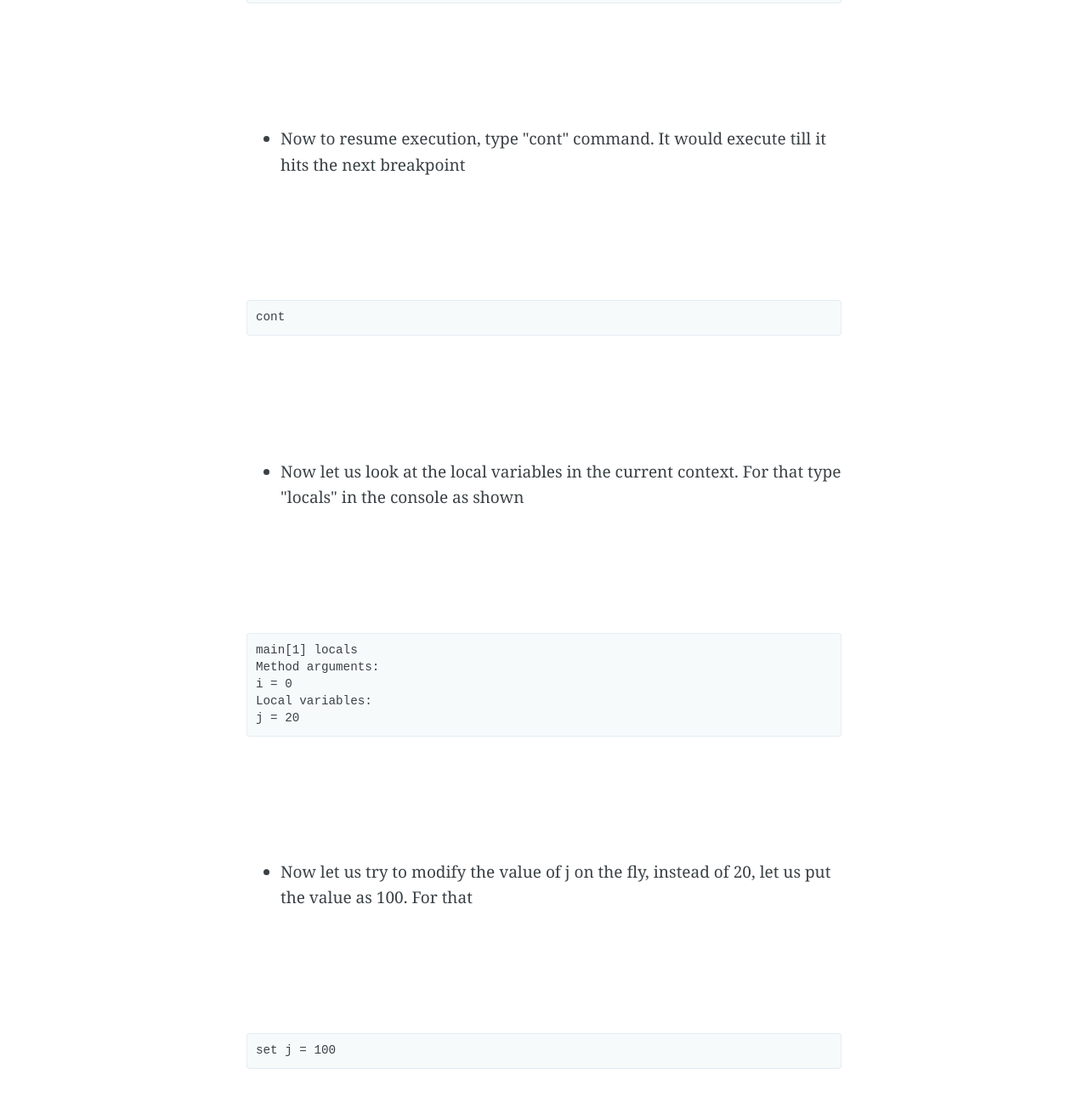
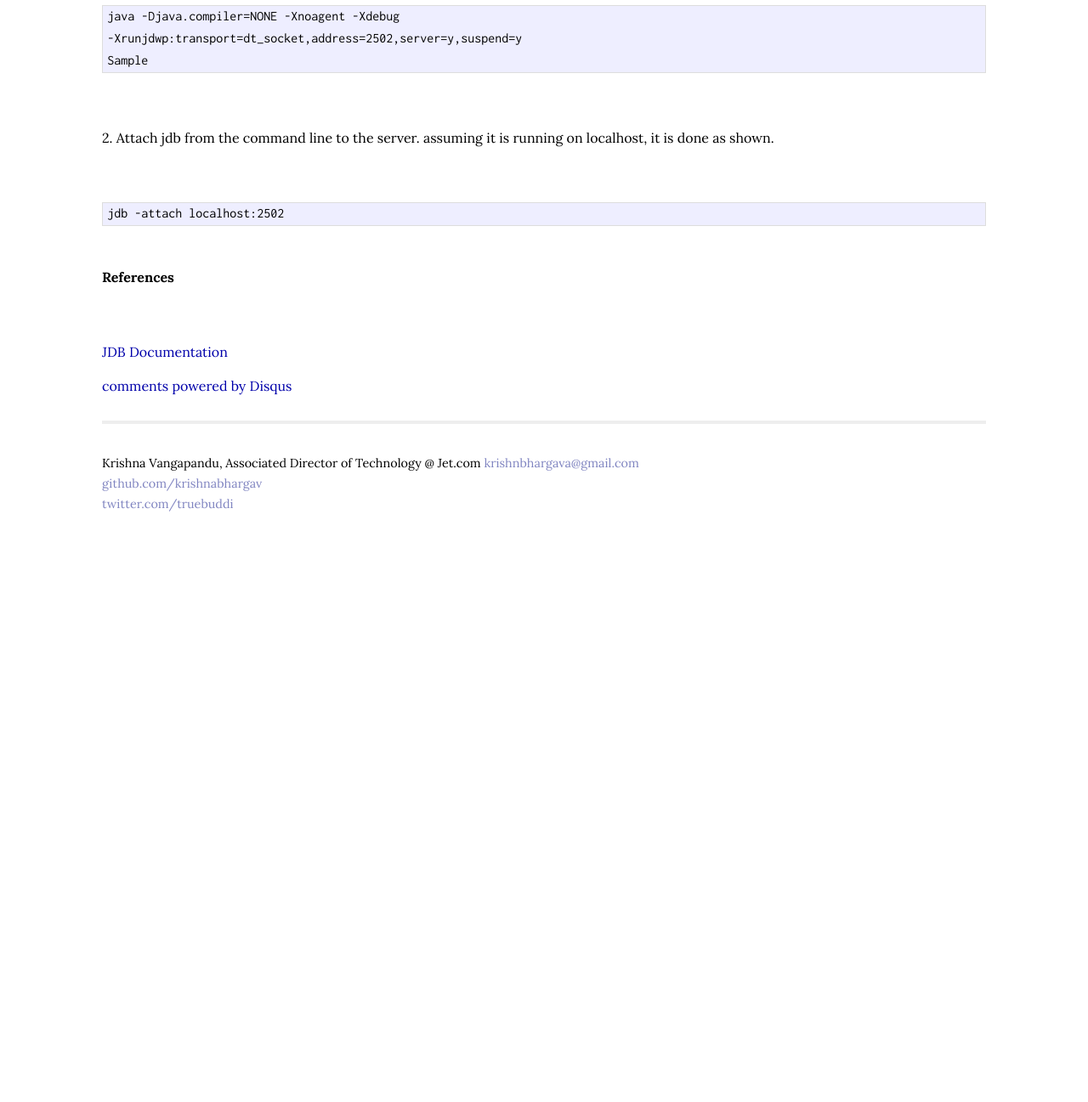
Before and after one commit to krishnabhargav/krishnabhargav.github.com, a Jekyll site: the page built from _posts/2008-11-24-Debugging---Using-the-Java-Debugger-(jdb).html, in a window 1280 px wide and 1400 px high, scrolled down 6003 px. Shown: the top 1297 px of the window at 85% size. Built offline with Jekyll 4.4.1, drawn with Linux system fonts in a browser that asks for light colours; Markdown is read by kramdown in place of the engine named in the settings; comment, search, counter and statistics services are not loaded; after the commit the page ends 6633 px from its top, so only the background shows below that; some of the changed text lies outside the part shown.

Commit message:
trying to cmeik layout

```diff
--- a/_layouts/default.html
+++ b/_layouts/default.html
@@ -1,23 +1,56 @@
 <!DOCTYPE html>
 <html>
-<head>
-    <meta http-equiv="Content-Type" content="text/html; charset=UTF-8" />
-    <meta http-equiv="X-UA-Compatible" content="IE=edge,chrome=1" />
+    <head>
+        <meta charset="utf-8">
+        <meta http-equiv="X-UA-Compatible" content="IE=edge,chrome=1">
+        <title>{{ page.title }}</title>
+        <meta name="viewport" content="width=device-width">
 
-    <title>{{ site.name }} - {{ site.description }}</title>
-    <meta name="description" content="{{ site.meta_description}}" />
+        <!-- syntax highlighting CSS -->
+        <link rel="stylesheet" href="/css/syntax.css">
 
-    <meta name="HandheldFriendly" content="True" />
-    <meta name="MobileOptimized" content="320" />
-    <meta name="viewport" content="width=device-width, initial-scale=1.0" />
+        <!-- Custom CSS -->
+        <link rel="stylesheet" href="/css/main.css">
 
-    <link rel="stylesheet" type="text/css" href="/assets/css/normalize.css" />
-    <link rel="stylesheet" type="text/css" href="/assets/css/screen.css" />
-    <link rel="stylesheet" type="text/css" href="//fonts.googleapis.com/css?family=Noto+Serif:400,700,400italic|Open+Sans:700,400" />
-    <!-- This is for syntax highlight -->
-    <link rel="stylesheet" type="text/css" href="/assets/css/syntax.css">
-    <!-- Customisation  -->
-    <link rel="stylesheet" type="text/css" href="/assets/css/main.css" />
+        <script type="text/x-mathjax-config">
+        MathJax.Hub.Config({tex2jax: {inlineMath: [['$','$'], ['\\(','\\)']]}});
+        </script>
+
+        <script type="text/javascript"
+                src="//cdn.mathjax.org/mathjax/latest/MathJax.js?config=TeX-AMS-MML_HTMLorMML">
+        </script>
+
+        <link rel="alternate" type="application/rss+xml" title="{{ site.name }}" href="{{ site.url }}/feed.xml">
+        <link href='https://fonts.googleapis.com/css?family=Inconsolata:400,700' rel='stylesheet' type='text/css'>
+        <link href='https://fonts.googleapis.com/css?family=Lora:400,700,400italic,700italic' rel='stylesheet' type='text/css'>
+    </head>
+    <body>
+
+        <div class="container">
+          <div class="site">
+            <div class="header">
+              <h1 class="title"><a href="/">{{ site.name }}</a></h1>
+              <a class="extra" href="/">home</a>
+              <a class="extra" href="http://github.com/krishnabhargav">code</a>
+              <a class="extra" href="/cv.pdf">curriculum vitae</a>
+            </div>
+
+                {{ content }}
+
+            <div class="footer">
+              <div class="contact">
+                <div class="bio">
+                  <p>
+                    Krishna Vangapandu, Associated Director of Technology @ Jet.com
+                    <a href="mailto:krishnbhargava@gmail.com">krishnbhargava@gmail.com</a><br />
+                    <a href="http://github.com/krishnabhargav/">github.com/krishnabhargav</a><br />
+                    <a href="http://twitter.com/truebuddi/">twitter.com/truebuddi</a><br />
+                    </p>
+                </div>
+              </div>
+            </div>
+          </div>
+        </div> <!-- /container -->
 
 	<script>
 	  (function(i,s,o,g,r,a,m){i['GoogleAnalyticsObject']=r;i[r]=i[r]||function(){
@@ -29,38 +62,6 @@
 	  ga('send', 'pageview');
 
 	</script>
-</head>
-<body class="home-template">
 
-
-    {{ content }}
-
-    <footer class="site-footer">
-        <a class="subscribe icon-feed" href="{{ site.baseurl }}rss.xml"><span class="tooltip">Subscribe!</span></a>
-        <div class="inner">
-             <section class="copyright">All content copyright <a href="{{ site.baseurl }}">{{ site.name }}</a> &copy; {{date format="YYYY"}} &bull; All rights reserved.</section>
-             <section class="poweredby">Made with Jekyll using <a href="http://github.com/rosario/kasper">Kasper theme</a></section>
-        </div>
-    </footer>
-
-
-    <script type="text/javascript" src="/assets/js/jquery-1.10.2.min.js"></script>
-    <script type="text/javascript" src="/assets/js/jquery.fitvids.js"></script>
-    <script type="text/javascript" src="/assets/js/index.js"></script>
-
-    <!-- Google Analytics Tracking code -->
-    <script type="text/javascript">
-
-      var _gaq = _gaq || [];
-      _gaq.push(['_setAccount', 'UA-XXXXXXXX-X']);
-      _gaq.push(['_trackPageview']);
-
-      (function() {
-        var ga = document.createElement('script'); ga.type = 'text/javascript'; ga.async = true;
-        ga.src = ('https:' == document.location.protocol ? 'https://ssl' : 'http://www') + '.google-analytics.com/ga.js';
-        var s = document.getElementsByTagName('script')[0]; s.parentNode.insertBefore(ga, s);
-      })();
-
-    </script>
 </body>
 </html>
--- a/_layouts/post.html
+++ b/_layouts/post.html
@@ -1,101 +1,22 @@
 ---
 layout: default
-disqus: false
-archive: false
 ---
+<h2>{{ page.title }}</h2>
+<p class="meta">{{ page.date | date_to_string }}</p>
 
-<main class="content" role="main">
+<div id="post">
+{{ content }}
+</div>
 
-    <article class="post">
-        <header class="post-header">
-            <a id="blog-logo" href="{{site.baseurl}}">
-                {% if site.logo %}
-                    <img src="{{site.logo}}" alt="{{ site.name }}" />
-                {% else %}
-                    <span class="blog-title">{{ site.name }}</span>
-                {%endif%}
-            </a>
-        </header>
-
-        <span class="post-meta">
-        	<time datetime="{{ page.date | date:"%Y-%m-%d" }}">{{ page.date | date_to_string }}</time>
-        	{% if page.categories %}
-        		on
-	        	{% for category in page.categories %}
-	        	    {{category}}
-	        	{% endfor %}
-	        {% endif %}
-       	</span>
-
-        <h1 class="post-title">{{ page.title }}</h1>
-
-        <section class="post-content">
-            {{content}}
-        </section>
-
-        {% if page.archive %}
-        <section class="archive">
-        	<h5>Archive</h5>
-    		<ul>
-    			{% for post in site.posts %}
-    				<li><span>{{ post.date | date_to_string }}</span>  <a href="{{ post.url }}">{{ post.title }}</a></li>
-    			{% endfor %}
-    		</ul>
-        </section>
-        {% endif %}
-
-        <footer class="post-footer">
-        	<!-- If we want to display author's name and bio -->
-            {% if site.author %}
-                <section class="author">
-                	<header> <a href="{{ site.baseurl }}"> <img class="profile" src="/assets/images/profile.png" alt="Author's profile picture"></a></header>
-                	<article>
-                		<!-- Author Name -->
-                    	<h4> {{ site.author }} </h4>
-                    	<!-- Author Bio -->
-                    	<p>
-                    		Here goes the author description. You might want to place some links too in here
-                    	</p>
-                    </article>
-                </section>
-            {% endif %}
-
-            <section class="share">
-                <h4>Share this post</h4>
-                <a class="icon-twitter" href="http://twitter.com/share?text={{page.title}}&amp;url={{site.url}}{{ page.url }}"
-                    onclick="window.open(this.href, 'twitter-share', 'width=550,height=235');return false;">
-                    <span class="hidden">Twitter</span>
-                </a>
-                <a class="icon-facebook" href="https://www.facebook.com/sharer/sharer.php?u={{site.url}}{{page.url}}"
-                    onclick="window.open(this.href, 'facebook-share','width=580,height=296');return false;">
-                    <span class="hidden">Facebook</span>
-                </a>
-                <a class="icon-google-plus" href="https://plus.google.com/share?url={{site.url}}{{page.url}}"
-                   onclick="window.open(this.href, 'google-plus-share', 'width=490,height=530');return false;">
-                    <span class="hidden">Google+</span>
-                </a>
-            </section>
-
-            {% if page.disqus %}
-            <section class="disqus">
 <div id="disqus_thread"></div>
 <script type="text/javascript">
+    var disqus_shortname = '';
 
-            	    var disqus_shortname = '';
-            		var disqus_developer = 0; // developer mode is on
     (function() {
         var dsq = document.createElement('script'); dsq.type = 'text/javascript'; dsq.async = true;
-            	        dsq.src = 'http://' + disqus_shortname + '.disqus.com/embed.js';
+        dsq.src = '//' + disqus_shortname + '.disqus.com/embed.js';
         (document.getElementsByTagName('head')[0] || document.getElementsByTagName('body')[0]).appendChild(dsq);
     })();
 </script>
 <noscript>Please enable JavaScript to view the <a href="http://disqus.com/?ref_noscript">comments powered by Disqus.</a></noscript>
 <a href="http://disqus.com" class="dsq-brlink">comments powered by <span class="logo-disqus">Disqus</span></a>
-            </section>
-            {% endif %}
-
-        </footer>
-
-    </article>
-
-</main>
--- a/css/main.css
+++ b/css/main.css
@@ -14,9 +14,33 @@ html, body { height: 100%; }
 
 body {
   background-color: #FFF;
-  font: 13.34px Helvetica, Arial, sans-serif;
-  font-size: small;
+  font-family: 'Lora', serif;
+  font-size: medium;
   text-align: center;
+}
+
+.youtube-player { display: block; margin: 0 auto; }
+
+blockquote {
+  margin-left: 25px;
+}
+
+ul {
+  margin-bottom: 20px;
+}
+
+a {
+  text-decoration: none;
+}
+
+span.author {
+  color: #aaa;
+  display: block;
+}
+
+span.date {
+  color: #aaa;
+  display: block;
 }
 
 h1, h2, h3, h4, h5, h6 {
@@ -29,24 +53,37 @@ a         { color: #00a; }
 a:hover   { color: #000; }
 a:visited { color: #a0a; }
 
+table {
+  font-size: inherit;
+  font: 100%;
+}
+
+@media screen and (max-device-width: 480px){
+  body { -webkit-text-size-adjust: 100%; }
+}
+
 /*****************************************************************************/
 /*
 /* Home
 /*
 /*****************************************************************************/
-.posts {
+ul.posts {
   list-style-type: none;
   margin-bottom: 2em;
 }
 
-.posts li {
+ul.posts li {
   line-height: 1.75em;
 }
 
-.posts span {
+code {
+  font-family: 'Inconsolata', sans-serif;
+  font-size: medium;
+}
+
+ul.posts span {
   color: #aaa;
-  font-family: Monaco, "Courier New", monospace;
-  font-size: 80%;
+  font-family: 'Inconsolata', sans-serif;
 }
 
 /*****************************************************************************/
@@ -56,68 +93,68 @@ a:visited { color: #a0a; }
 /*****************************************************************************/
 
 .site {
-  font-size: 115%;
-  text-align: justify;
-  width: 42em;
-  margin: 3em auto 2em;
+  font-size: 100%;
+  text-align: left;
+  width: 65em;
+  padding: 0px 10px 10px 10px;
+  margin: 3em auto 3em;
   line-height: 1.5em;
 }
 
-.header a {
+.site .header a {
   font-weight: bold;
   text-decoration: none;
 }
 
-.title {
+.site .header h1.title {
   display: inline-block;
   margin-bottom: 2em;
 }
 
-.title a {
+.site .header h1.title a {
   color: #a00;
 }
 
-.title a:hover {
+.site .header h1.title a:hover {
   color: #000;
 }
 
-.header a.extra {
+.site .header a.extra {
   color: #aaa;
   margin-left: 1em;
 }
 
-.header a.extra:hover {
+.site .header a.extra:hover {
   color: #000;
 }
 
-.meta {
+.site .meta {
   color: #aaa;
 }
 
-.footer {
-  font-size: 80%;
-  color: #666;
+.site .footer {
+  font-size: 90%;
   border-top: 4px solid #eee;
   margin-top: 2em;
   overflow: hidden;
 }
 
-.footer .contact {
+.site .footer .contact {
   float: left;
   margin-right: 3em;
 }
 
-.footer .contact a {
+.site .footer .contact a {
   color: #8085C1;
 }
 
-.footer .rss {
+.site .footer .rss {
   margin-top: 1.1em;
   margin-right: -.2em;
   float: right;
 }
 
-.footer .rss img {
+.site .footer .rss img {
   border: 0;
 }
 
@@ -128,33 +165,92 @@ a:visited { color: #a0a; }
 /*****************************************************************************/
 
 /* standard */
-.post pre {
+#post pre {
   border: 1px solid #ddd;
   background-color: #eef;
-  padding: 0 .4em;
+  padding-left: .4em;
+  overflow-x: auto;
 }
 
-.post ul, .post ol {
+#post ul, #post ol {
   margin-left: 1.35em;
 }
 
-.post code {
+#post code {
   border: 1px solid #ddd;
   background-color: #eef;
-  padding: 0 .2em;
 }
 
-.post pre code {
+#post pre code {
   border: none;
 }
 
 /* terminal */
-.post pre.terminal {
+#post pre.terminal {
   border: 1px solid #000;
   background-color: #333;
   color: #FFF;
 }
 
-.post pre.terminal code {
+#post pre.terminal code {
   background-color: #333;
 }
+
+table {
+  border-collapse: collapse;
+}
+
+td {
+  border: 1px solid black;
+  width: 50%;
+  padding: 10px;
+  vertical-align: top;
+}
+
+.site .footer {
+  padding-top: 20px;
+}
+
+.site .footer .contact .bio {
+  width: 1040px;
+}
+
+.site .footer .contact .photo {
+  margin-top: 20px;
+  width: 200px;
+  border: 1px solid black;
+  float: left;
+  margin-right: 20px;
+  margin-bottom: 3em;
+}
+
+.new {
+  padding-bottom: 30px;
+  border-bottom: 4px solid #eee;
+}
+
+.citation {
+  font-style: italic;
+  background-color: yellow;
+}
+
+.citation::before {
+    content: "[";
+}
+
+.citation::after {
+    content: "]";
+}
+
+#refs {
+  border-top: 1px solid rgba(0, 0, 0, 0.1);
+  border-bottom: 1px solid rgba(255, 255, 255, 0.3);
+  margin-top: 20px;
+}
+
+hr {
+  border: 0;
+  height: 0;
+  border-top: 1px solid rgba(0, 0, 0, 0.1);
+  border-bottom: 1px solid rgba(255, 255, 255, 0.3);
+}
```
Also changed, not shown: Gemfile (+6 -1 lines), index.html (+48 -59 lines), css/syntax.css (line endings or trailing spaces). Lines whose indentation alone changed are shown as unchanged.
